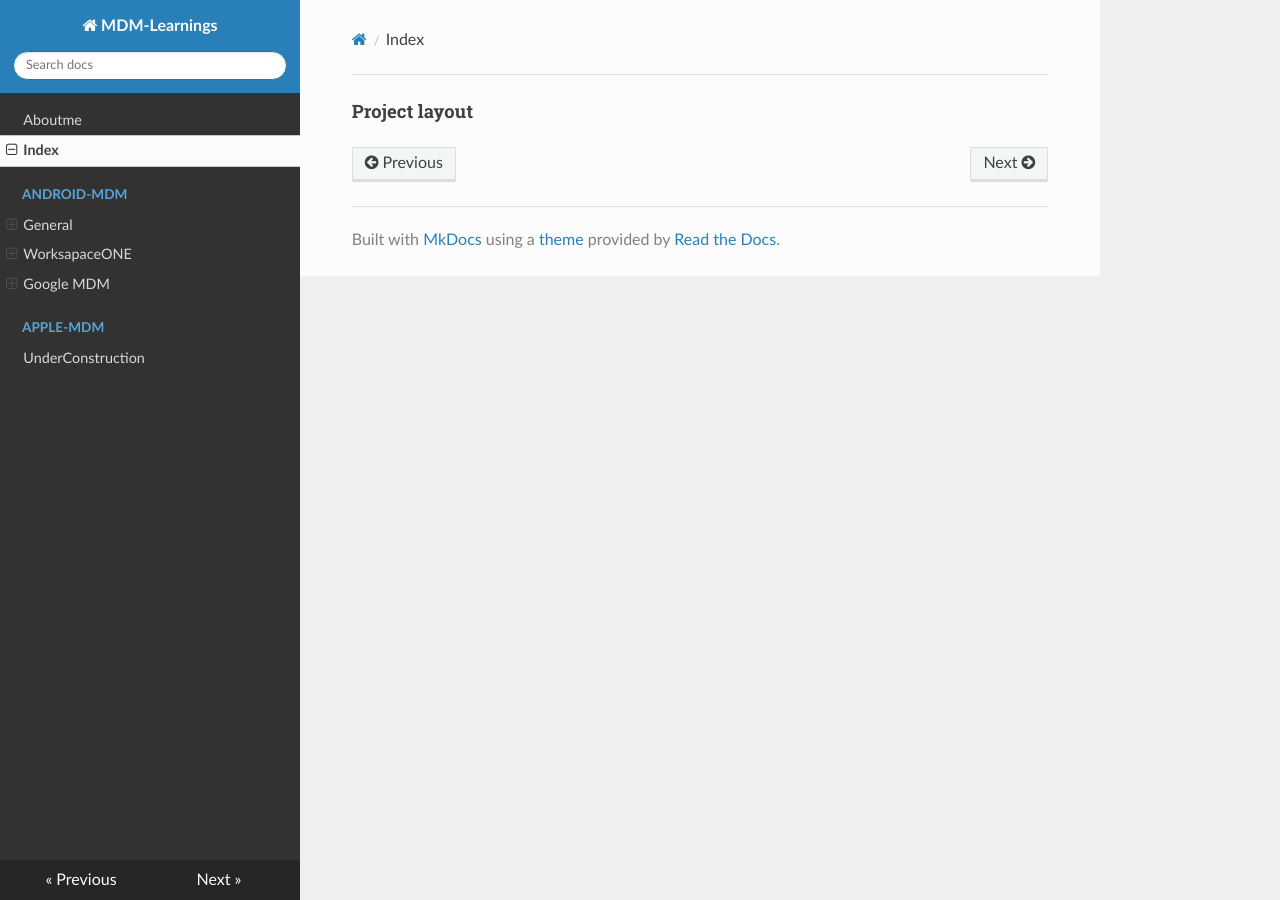
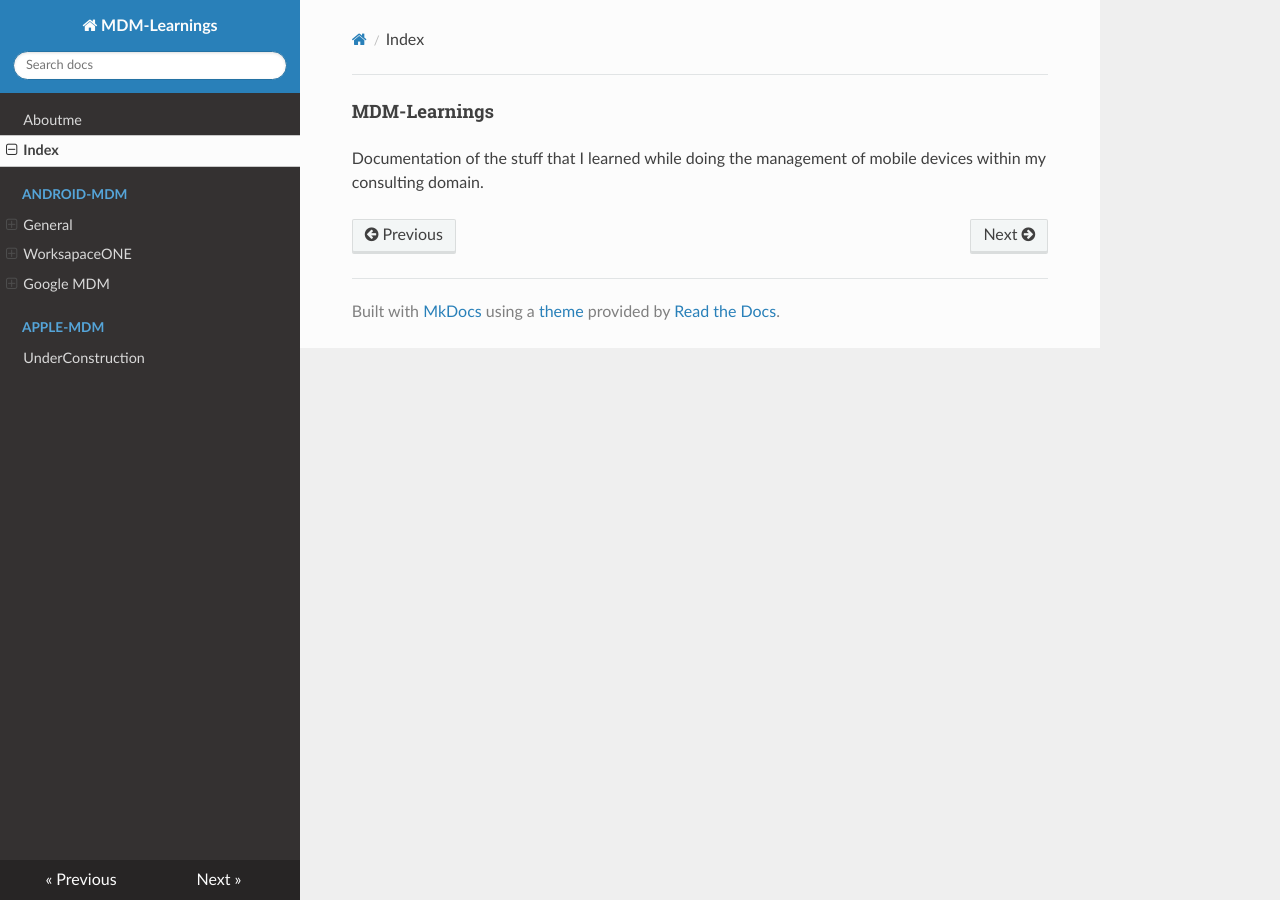
Before and after one commit to Khurrm/MDM-Learnings, an MkDocs documentation site: the page built from docs/index.md, in a window 1280 px wide. Built offline with MkDocs 1.6.1, drawn with Linux system fonts in a browser that asks for light colours; nearby versions of some CDN libraries.

```diff
--- a/docs/index.md
+++ b/docs/index.md
@@ -1 +1,2 @@
-#### Project layout
+#### MDM-Learnings
+Documentation of the stuff that I learned while doing the management of mobile devices within my consulting domain.
```
Also changed, not shown: docs/Apple/GoogleMDM/UnderConstruction.md (added, +2 -0 lines), docs/Apple/Intune/UnderConstruction.md (added, +2 -0 lines), docs/Apple/WorkspaceONE/UnderConstruction.md (added, +2 -0 lines).
